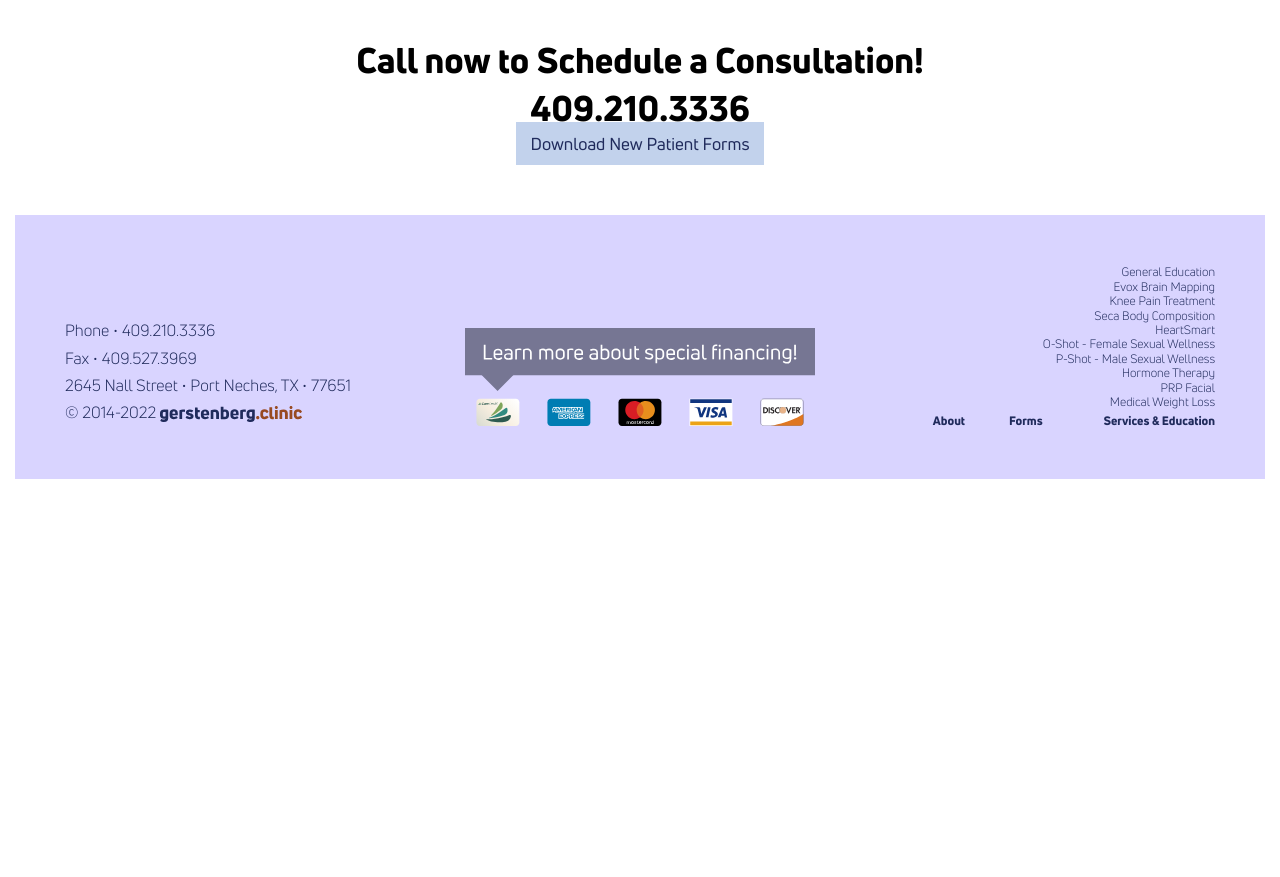
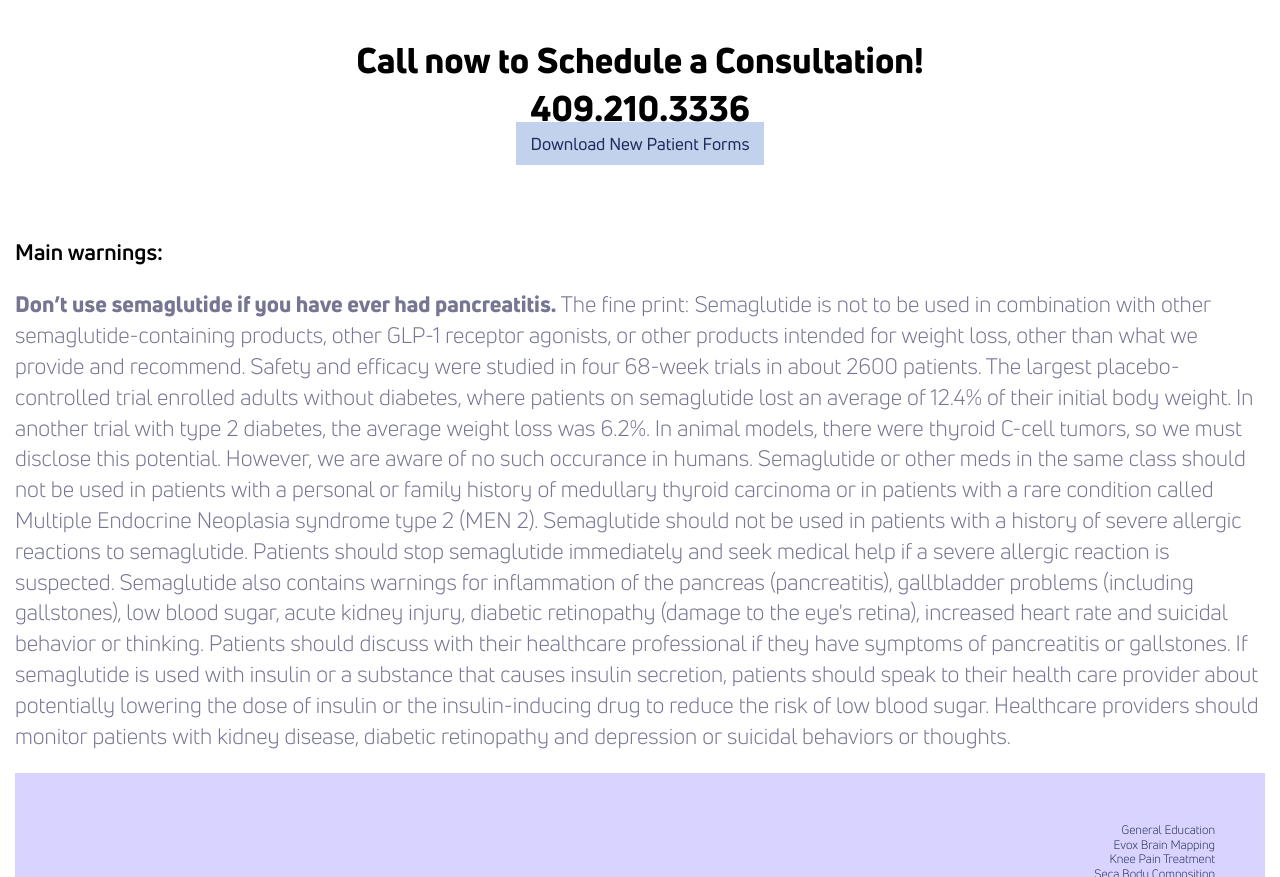
Before and after one commit to theneverwoods/gerstenberg.clinic, a Jekyll site: the page built from services/weight.html, in a window 1280 px wide and 900 px high, scrolled down 3806 px, cut to the strip 23-900 px from the top of the window. Built offline with Jekyll 4.4.1, drawn with Linux system fonts in a browser that asks for light colours; before the commit the page ends 4308 px from its top, so only the background shows below that.

Commit message:
Update weight.html

```diff
--- a/services/weight.html
+++ b/services/weight.html
@@ -92,6 +92,14 @@ stylesheet: about
 
 {% include schedule-consultation.html %}
 
+<div>
+    <h3>Main warnings:</h3>
+    <p><b>Don’t use semaglutide if you have ever had pancreatitis.</b> The fine print: Semaglutide is not to be used in combination with other semaglutide-containing products, other GLP-1 receptor agonists, or other products intended for weight loss, other than what we provide and recommend. Safety and efficacy were studied in four 68-week trials in about 2600 patients. The largest placebo-controlled trial enrolled adults without diabetes, where patients on semaglutide lost an average of 12.4% of their initial body weight. In another trial with type 2 diabetes, the average weight loss was 6.2%.
+In animal models, there were thyroid C-cell tumors, so we must disclose this potential. However, we are aware of no such occurance in humans. Semaglutide or other meds in the same class should not be used in patients with a personal or family history of medullary thyroid carcinoma or in patients with a rare condition called Multiple Endocrine Neoplasia syndrome type 2 (MEN 2).
+Semaglutide should not be used in patients with a history of severe allergic reactions to semaglutide. Patients should stop semaglutide immediately and seek medical help if a severe allergic reaction is suspected. Semaglutide also contains warnings for inflammation of the pancreas (pancreatitis), gallbladder problems (including gallstones), low blood sugar, acute kidney injury, diabetic retinopathy (damage to the eye's retina), increased heart rate and suicidal behavior or thinking. Patients should discuss with their healthcare professional if they have symptoms of pancreatitis or gallstones. If semaglutide is used with insulin or a substance that causes insulin secretion, patients should speak to their health care provider about potentially lowering the dose of insulin or the insulin-inducing drug to reduce the risk of low blood sugar. Healthcare providers should monitor patients with kidney disease, diabetic retinopathy and depression or suicidal behaviors or thoughts.
+    </p>
+</div>
+
 <script>
   $(function() {
     $('.tile.text').on('click', function(e) {
```
